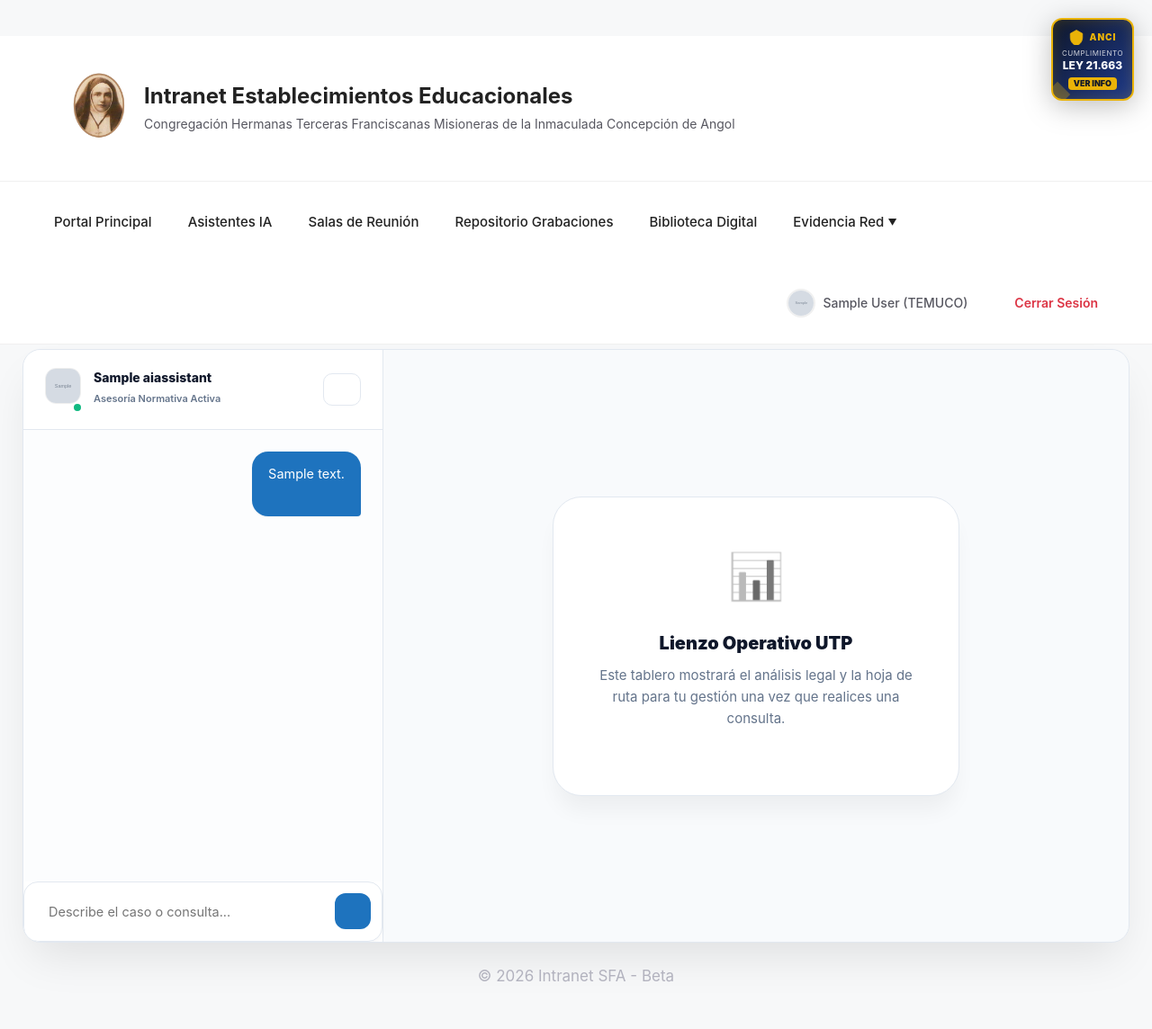
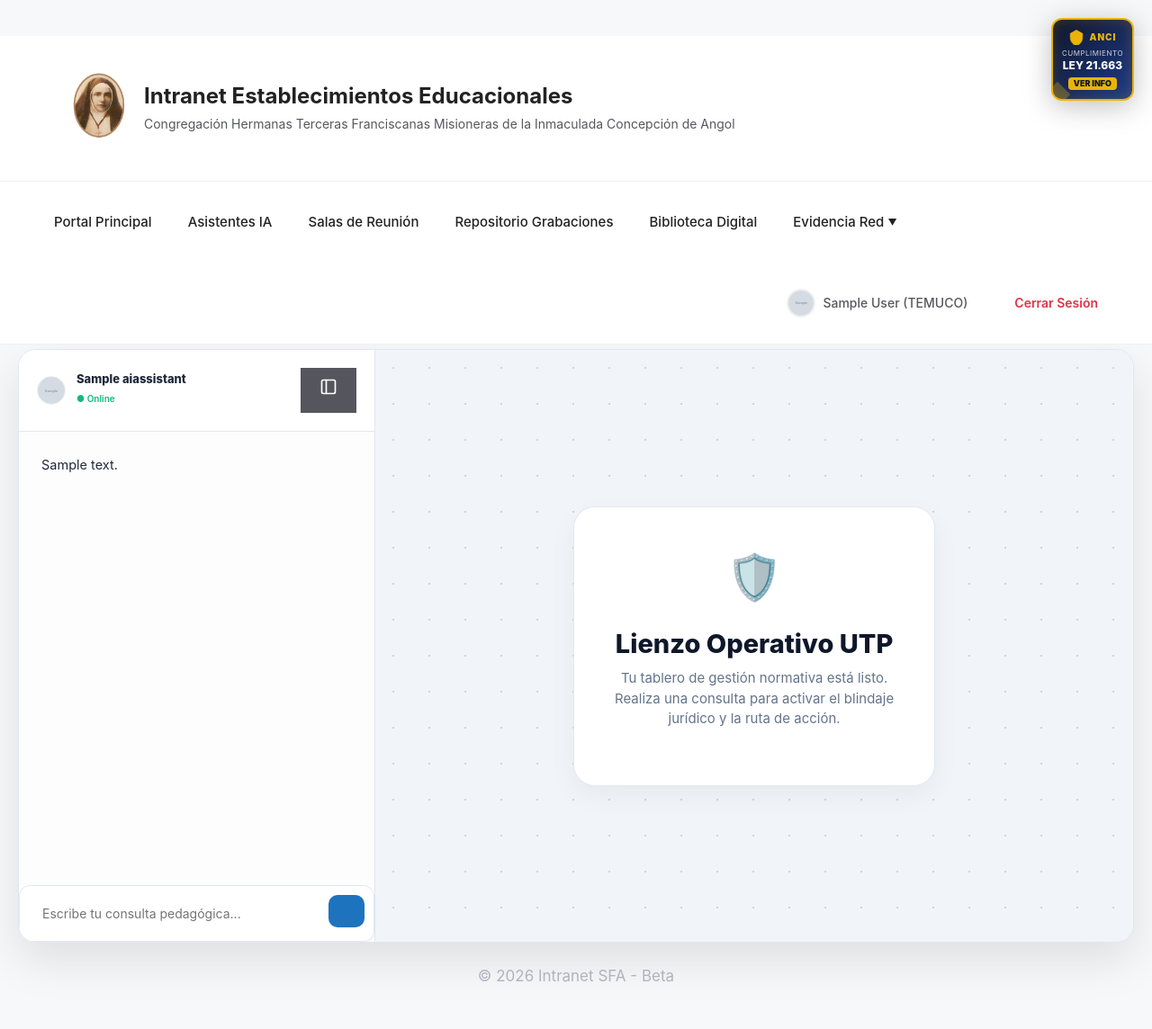
Before and after one commit to jeria88/intranet-sf, a Django app: a page that uses ai_modules/templates/ai_modules/chat.html in a window 1280 px wide. Shown: the whole page at 90% size. Run offline with Django 5.2, Linux system fonts and the light colour scheme; a user stored in the database is signed in; tables that the repository leaves empty hold one stand-in row (values such as "Sample post"); grey boxes marked "Sample" are stand-in pictures; data that the repository does not hold is empty.

Commit message:
Revert "style: ultra-premium aesthetic redesign (bubbles, management canvas, corporate report)"
This reverts commit 59e39e8474d94667334ef8ec60c51953938fc0fa.

```diff
--- a/ai_modules/static/ai_modules/css/ia_canvas.css
+++ b/ai_modules/static/ai_modules/css/ia_canvas.css
@@ -1,152 +1,135 @@
 :root {
-    --bg-app: #f1f5f9;
-    --sidebar-bg: #ffffff;
     --canvas-bg: #f8fafc;
+    --card-bg: #ffffff;
     --accent: #1e73be;
-    --accent-light: #e0efff;
-    --text-dark: #0f172a;
-    --text-base: #334155;
+    --accent-dark: #16568e;
+    --text-main: #1e293b;
     --text-muted: #64748b;
-    --bubble-ai: #f8fafc;
-    --bubble-user: #1e73be;
-    --border: #e2e8f0;
+    --border-light: #e2e8f0;
 }
 
-/* Master Layout */
+/* Layout Principal */
 .chat-main-layout {
     display: flex;
     width: 100%;
     height: calc(100vh - 140px);
-    background: var(--bg-app);
+    background: var(--canvas-bg);
     border-radius: 20px;
     overflow: hidden;
-    box-shadow: 0 25px 50px -12px rgba(0, 0, 0, 0.1);
-    border: 1px solid var(--border);
+    box-shadow: 0 20px 50px rgba(0,0,0,0.1);
+    border: 1px solid var(--border-light);
 }
 
-/* Sidebar Estilo 'Modern Chat' */
+/* Sidebar de Chat (30%) */
 .chat-sidebar {
-    width: 30%;
-    min-width: 400px;
-    background: var(--sidebar-bg);
-    border-right: 1px solid var(--border);
+    width: 32%;
+    min-width: 380px;
+    max-width: 500px;
+    background: white;
+    border-right: 1px solid var(--border-light);
     display: flex;
     flex-direction: column;
-    transition: all 0.4s cubic-bezier(0.16, 1, 0.3, 1);
-    position: relative;
-    z-index: 10;
+    transition: all 0.4s cubic-bezier(0.4, 0, 0.2, 1);
 }
 
 .chat-header {
-    padding: 20px 24px;
-    border-bottom: 1px solid var(--border);
+    padding: 20px;
+    border-bottom: 1px solid var(--border-light);
     display: flex;
     justify-content: space-between;
     align-items: center;
+    background: #fff;
 }
 
 .chat-messages {
     flex: 1;
     overflow-y: auto;
-    padding: 24px;
-    display: flex;
-    flex-direction: column;
-    gap: 16px;
-    background: #fcfdfe;
+    padding: 25px;
+    background: #fdfdfd;
 }
 
-/* Burbujas de Conversación */
-.message-row {
-    max-width: 85%;
-    display: flex;
-    flex-direction: column;
+/* Markdown Harmony (Chat Sidebar) */
+.message-content {
+    font-size: 14.5px;
+    line-height: 1.6;
+    color: var(--text-main);
 }
 
-.message-row.ai { align-self: flex-start; }
-.message-row.user { align-self: flex-end; }
+.message-content p { margin-bottom: 12px; }
 
-.message-content {
-    padding: 14px 18px;
-    border-radius: 18px;
-    font-size: 14.5px;
-    line-height: 1.55;
-    box-shadow: 0 1px 2px rgba(0,0,0,0.05);
+.message-content ul, .message-content ol {
+    margin-bottom: 15px;
+    padding-left: 20px;
 }
 
-.message-row.ai .message-content {
-    background: var(--bubble-ai);
-    color: var(--text-base);
-    border: 1px solid var(--border);
-    border-bottom-left-radius: 4px;
+.message-content li { margin-bottom: 6px; }
+
+.message-content table {
+    width: 100%;
+    border-collapse: separate;
+    border-spacing: 0;
+    margin: 15px 0;
+    border: 1px solid var(--border-light);
+    border-radius: 10px;
+    overflow: hidden;
+    font-size: 13px;
 }
 
-.message-row.user .message-content {
-    background: var(--bubble-user);
+.message-content th {
+    background: #334155;
     color: white;
-    border-bottom-right-radius: 4px;
+    padding: 10px 12px;
+    text-align: left;
+    font-weight: 600;
 }
 
-/* Markdown dentro de burbujas */
-.message-content table {
-    width: 100%;
-    border-collapse: collapse;
-    margin: 12px 0;
-    font-size: 13px;
-    background: rgba(255,255,255,0.5);
-    border-radius: 8px;
-    overflow: hidden;
+.message-content td {
+    padding: 10px 12px;
+    border-bottom: 1px solid var(--border-light);
 }
 
-.message-content th { background: rgba(0,0,0,0.05); padding: 8px; text-align: left; }
-.message-content td { border-bottom: 1px solid rgba(0,0,0,0.05); padding: 8px; }
+.message-content tr:last-child td { border-bottom: none; }
+.message-content tr:nth-child(even) { background: #f8fafc; }
 
-/* Botón Toggle Minimalista */
-#toggle-canvas {
-    background: transparent;
-    border: 1px solid var(--border);
-    color: var(--text-muted);
-    width: 36px;
-    height: 36px;
-    border-radius: 10px;
-    display: flex;
-    align-items: center;
-    justify-content: center;
-    cursor: pointer;
-    transition: all 0.2s;
+/* Lienzo Canvas (70%) */
+.canvas-container {
+    flex: 1;
+    padding: 35px;
+    overflow-y: auto;
+    background: #f1f5f9 radial-gradient(#cbd5e1 1px, transparent 0);
+    background-size: 40px 40px;
+    transition: all 0.4s cubic-bezier(0.4, 0, 0.2, 1);
+    position: relative;
 }
 
-#toggle-canvas:hover {
-    background: var(--bg-app);
-    color: var(--accent);
-    border-color: var(--accent);
+/* Colapso */
+.canvas-collapsed .canvas-container {
+    flex: 0;
+    width: 0;
+    padding: 0;
+    opacity: 0;
 }
-
-/* Canvas Estilo 'Lienzo de Gestión' */
-.canvas-container {
-    flex: 1;
-    padding: 40px;
-    overflow-y: auto;
-    background: var(--canvas-bg);
-    transition: all 0.4s cubic-bezier(0.16, 1, 0.3, 1);
+.canvas-collapsed .chat-sidebar {
+    width: 100%;
+    max-width: 100%;
 }
-
-.canvas-collapsed .canvas-container { flex: 0; width: 0; padding: 0; opacity: 0; pointer-events: none; }
-.canvas-collapsed .chat-sidebar { width: 100%; max-width: 100%; }
 
 .canvas-grid {
     display: grid;
     grid-template-columns: 1fr 1fr;
-    gap: 30px;
+    gap: 25px;
     max-width: 1200px;
     margin: 0 auto;
 }
 
 .canvas-card {
     background: white;
-    border-radius: 24px;
-    padding: 35px;
-    border: 1px solid var(--border);
-    box-shadow: 0 4px 6px -1px rgba(0, 0, 0, 0.05);
+    border-radius: 18px;
+    padding: 30px;
+    box-shadow: 0 4px 20px rgba(0,0,0,0.04);
+    border: 1px solid var(--border-light);
+    display: flex;
+    flex-direction: column;
 }
 
 .canvas-card.full-width { grid-column: span 2; }
@@ -154,58 +137,103 @@
 .card-header {
     display: flex;
     align-items: center;
-    gap: 15px;
-    margin-bottom: 25px;
+    gap: 12px;
+    margin-bottom: 20px;
     padding-bottom: 15px;
-    border-bottom: 1px solid #f1f5f9;
+    border-bottom: 2px solid #f1f5f9;
 }
 
 .card-header h3 {
     margin: 0;
-    font-size: 14px;
+    font-size: 15px;
     font-weight: 800;
     text-transform: uppercase;
-    letter-spacing: 1.5px;
-    color: var(--text-dark);
+    letter-spacing: 1px;
+    color: #0f172a;
 }
 
-/* Reporte PDF Corporativo */
-@media print {
-    @page { size: portrait; margin: 20mm; }
-    body * { visibility: hidden; }
-    #canvas-container, #canvas-container * { visibility: visible; }
-    #canvas-container {
-        position: static !important;
-        width: 100% !important;
-        padding: 0 !important;
-        background: white !important;
-    }
-    .print-only-header { display: block !important; border-bottom: 2px solid #334155; margin-bottom: 40px; padding-bottom: 20px; }
-    .print-only-footer { display: block !important; position: fixed; bottom: 0; width: 100%; border-top: 1px solid #ddd; padding: 15px; }
-    .canvas-actions, #toggle-canvas, #canvas-empty-state { display: none !important; }
-    .canvas-card {
-        border: 1px solid #eee !important;
-        box-shadow: none !important;
-        margin-bottom: 30px;
-        break-inside: avoid;
-        padding: 25px !important;
-    }
-    .card-header h3 { color: #000; font-size: 12px; }
-    .card-body { font-size: 12px; line-height: 1.6; }
+.card-body {
+    flex: 1;
+    font-size: 14px;
+    color: #334155;
 }
 
-/* Botón Generar PDF Premium */
-.btn-print {
-    background: var(--text-dark);
-    color: white;
-    padding: 14px 28px;
+/* Botones de Acción */
+.canvas-actions {
+    display: flex;
+    justify-content: flex-end;
+    gap: 12px;
+    margin-top: 30px;
+    flex-wrap: wrap;
+}
+
+.btn-canvas {
+    display: inline-flex;
+    align-items: center;
+    gap: 8px;
+    padding: 12px 20px;
     border-radius: 12px;
-    font-size: 14px;
+    font-size: 13px;
     font-weight: 700;
+    text-decoration: none;
+    transition: all 0.2s;
     border: none;
     cursor: pointer;
-    transition: all 0.3s;
+}
+
+.btn-calendar { background: #5436DA; color: white; }
+.btn-cycle { background: #0ea5e9; color: white; }
+.btn-print { background: #64748b; color: white; }
+
+.btn-canvas:hover {
+    transform: translateY(-2px);
+    filter: brightness(1.1);
     box-shadow: 0 10px 15px -3px rgba(0,0,0,0.1);
 }
 
-.btn-print:hover { transform: translateY(-3px); box-shadow: 0 20px 25px -5px rgba(0,0,0,0.1); }
+/* MODO IMPRESIÓN */
+@media print {
+    @page { size: portrait; margin: 15mm; }
+
+    body * { visibility: hidden; }
+
+    .site-header, .main-navigation, footer, #toggle-canvas, .chat-sidebar { display: none !important; }
+
+    #canvas-container, #canvas-container * { visibility: visible; }
+
+    #canvas-container {
+        display: block !important;
+        position: static !important;
+        width: 100% !important;
+        height: auto !important;
+        padding: 0 !important;
+        margin: 0 !important;
+        background: white !important;
+        overflow: visible !important;
+    }
+
+    .print-only-header, .print-only-footer { display: block !important; visibility: visible !important; }
+    .canvas-actions, #canvas-empty-state { display: none !important; }
+
+    .canvas-grid {
+        display: block !important;
+        width: 100% !important;
+    }
+
+    .canvas-card {
+        display: block !important;
+        break-inside: avoid;
+        box-shadow: none !important;
+        border: 1px solid #ddd !important;
+        margin-bottom: 25px !important;
+        padding: 20px !important;
+        width: 100% !important;
+    }
+}
+
+/* Mobile */
+@media (max-width: 1024px) {
+    .chat-main-layout { flex-direction: column; height: auto; }
+    .chat-sidebar { width: 100%; min-width: 100%; height: 500px; }
+    .canvas-grid { grid-template-columns: 1fr; }
+}
--- a/ai_modules/templates/ai_modules/chat.html
+++ b/ai_modules/templates/ai_modules/chat.html
@@ -4,40 +4,36 @@
 {% block extra_css %}
 <link rel="stylesheet" href="{% static 'ai_modules/css/ia_canvas.css' %}">
 <style>
-    /* Reset dinámico para pantalla completa sin scroll horizontal */
+    /* Reset de container para modo dashboard */
     .container {
         max-width: 100% !important;
-        padding: 5px 25px !important;
+        padding: 5px 20px !important;
     }
 </style>
 {% endblock %}
 
 {% block content %}
 <div id="main-wrapper" class="chat-main-layout">
-    <!-- Sidebar de Conversación (Estilo Moderno) -->
+    <!-- Sidebar de Conversación (32%) -->
     <div class="chat-sidebar">
         <div class="chat-header">
-            <div style="display: flex; align-items: center; gap: 14px;">
-                <div style="position: relative;">
-                    <img src="{% static 'img/' %}{{ assistant.image_name }}" alt="{{ assistant.name }}" style="width: 40px; height: 40px; border-radius: 12px; border: 1px solid #eee; object-fit: cover;">
-                    <div style="position: absolute; bottom: -2px; right: -2px; width: 12px; height: 12px; background: #10b981; border: 2px solid white; border-radius: 50%;"></div>
-                </div>
+            <div style="display: flex; align-items: center; gap: 12px;">
+                <img src="{% static 'img/' %}{{ assistant.image_name }}" alt="{{ assistant.name }}" style="width: 32px; height: 32px; border-radius: 50%; border: 1px solid #eee;">
                 <div>
-                    <h2 style="font-size: 14px; margin: 0; font-weight: 800; color: var(--text-dark);">{{ assistant.name }}</h2>
-                    <span style="font-size: 11px; color: var(--text-muted); font-weight: 600;">Asesoría Normativa Activa</span>
+                    <h2 style="font-size: 13px; margin: 0; font-weight: 800; color: #1e293b;">{{ assistant.name }}</h2>
+                    <span style="font-size: 10px; color: #10b981; font-weight: 600;">● Online</span>
                 </div>
             </div>
 
-            <button id="toggle-canvas" title="Expandir/Contraer Dashboard">
-                <svg width="20" height="20" viewBox="0 0 24 24" fill="none" stroke="currentColor" stroke-width="2" stroke-linecap="round" stroke-linejoin="round"><path d="M15 3h4a2 2 0 0 1 2 2v14a2 2 0 0 1-2 2h-4M10 17l5-5-5-5M13.8 12H3"/></svg>
+            <button id="toggle-canvas" title="Expandir/Contraer Lienzo">
+                <svg width="20" height="20" viewBox="0 0 24 24" fill="none" stroke="currentColor" stroke-width="2" stroke-linecap="round" stroke-linejoin="round"><rect x="3" y="3" width="18" height="18" rx="2" ry="2"></rect><line x1="9" y1="3" x2="9" y2="21"></line></svg>
             </button>
         </div>
 
         <div class="chat-messages" id="chat-messages">
-            <!-- Los mensajes se renderizan aquí con estilo de burbujas -->
             {% if not chat_messages %}
             <div class="message-row ai">
-                <div class="message-content">¡Buen día! Soy tu **{{ assistant.name }}**. He analizado el Reglamento de Evaluación y estoy listo para asesorarte en la toma de decisiones pedagógicas. ¿Qué situación deseas revisar?</div>
+                <div class="message-content">¡Hola! Soy tu {{ assistant.name }}. He cargado toda la normativa de **{{ assistant.establishment }}** para asesorarte. ¿Qué sucede hoy?</div>
             </div>
             {% endif %}
 
@@ -49,39 +45,38 @@
         </div>
 
         <div class="chat-input-area">
-            <div style="display: flex; gap: 12px; background: #fff; border: 1.5px solid var(--border); border-radius: 16px; padding: 12px; box-shadow: 0 4px 6px -1px rgba(0,0,0,0.03);">
-                <textarea id="chat-input" placeholder="Describe el caso o consulta..." rows="1" style="flex:1; border:none; outline:none; resize:none; font-size:14.5px; font-family: inherit; color: var(--text-base);"></textarea>
-                <button id="send-btn" style="background:var(--accent); color:white; border:none; width: 40px; height: 40px; border-radius:12px; cursor:pointer; display:flex; align-items:center; justify-content:center; transition: all 0.2s;">
-                    <svg width="20" height="20" viewBox="0 0 24 24" fill="none" stroke="currentColor" stroke-width="2.5" stroke-linecap="round" stroke-linejoin="round"><line x1="22" y1="2" x2="11" y2="13"></line><polygon points="22 2 15 22 11 13 2 9 22 2"></polygon></svg>
+            <div style="display: flex; gap: 10px; background: #fff; border: 1.5px solid #e2e8f0; border-radius: 12px; padding: 10px; box-shadow: 0 4px 6px -1px rgba(0,0,0,0.05);">
+                <textarea id="chat-input" placeholder="Escribe tu consulta pedagógica..." rows="1" style="flex:1; border:none; outline:none; resize:none; font-size:14px; font-family: inherit;"></textarea>
+                <button id="send-btn" style="background:var(--accent); color:white; border:none; width: 36px; height: 36px; border-radius:10px; cursor:pointer; display:flex; align-items:center; justify-content:center; transition: 0.2s;">
+                    <svg width="18" height="18" viewBox="0 0 24 24" fill="none" stroke="currentColor" stroke-width="2.5" stroke-linecap="round" stroke-linejoin="round"><line x1="22" y1="2" x2="11" y2="13"></line><polygon points="22 2 15 22 11 13 2 9 22 2"></polygon></svg>
                 </button>
             </div>
         </div>
     </div>
 
-    <!-- Lienzo Canvas (Dashboard de Gestión) -->
+    <!-- Lienzo Canvas (68%) -->
     <div class="canvas-container" id="canvas-container">
-        <!-- Encabezado de Reporte (Solo PDF) -->
-        <div class="print-only-header" style="display: none;">
-            <div style="display: flex; justify-content: space-between; align-items: flex-end; padding-bottom: 15px;">
+        <!-- Encabezado Institucional (Visible solo en PDF) -->
+        <div class="print-only-header" style="display: none; border-bottom: 3px solid var(--accent); padding-bottom: 20px; margin-bottom: 30px;">
+            <div style="display: flex; justify-content: space-between; align-items: center;">
                 <div style="display: flex; align-items: center; gap: 20px;">
-                    <img src="{% static 'img/logo.png' %}" alt="Logo SFA" style="width: 70px; height: auto;">
+                    <img src="{% static 'img/logo.png' %}" alt="Logo" style="width: 80px; height: auto;">
                     <div>
-                        <h1 style="margin: 0; font-size: 22px; font-weight: 900; color: #000; letter-spacing: -0.5px;">MINUTA DE ASESORÍA NORMATIVA</h1>
-                        <p style="margin: 2px 0 0; font-size: 13px; color: #334155; font-weight: 700;">{{ assistant.establishment }} — Unidad Técnico Pedagógica</p>
+                        <h1 style="margin: 0; font-size: 24px; color: #1e293b; font-weight: 800;">INFORME DE ASESORÍA NORMATIVA</h1>
+                        <p style="margin: 5px 0 0; color: #64748b; font-weight: 600;">Unidad Técnico Pedagógica — {{ assistant.establishment }}</p>
                     </div>
                 </div>
-                <div style="text-align: right; font-size: 12px; font-weight: 600;">
-                    <p style="margin: 0;">Red Educacional Hermanas Franciscanas</p>
-                    <p style="margin: 2px 0 0;">Fecha: <span id="print-date"></span></p>
+                <div style="text-align: right;">
+                    <p style="margin: 5px 0 0; font-size: 13px; color: #64748b;">Fecha de Emisión: <span id="print-date"></span></p>
                 </div>
             </div>
         </div>
 
         <div id="canvas-empty-state" style="display: flex; flex-direction: column; align-items: center; justify-content: center; height: 100%; text-align: center;">
-            <div style="background: white; padding: 50px; border-radius: 32px; box-shadow: 0 20px 25px -5px rgba(0, 0, 0, 0.05); border: 1px solid var(--border);">
-                <div style="font-size: 50px; margin-bottom: 25px; filter: grayscale(1);">📊</div>
-                <h3 style="margin: 0 0 12px; color: var(--text-dark); font-weight: 900; font-size: 20px;">Lienzo Operativo UTP</h3>
-                <p style="max-width: 350px; font-size: 15px; color: var(--text-muted); line-height: 1.6;">Este tablero mostrará el análisis legal y la hoja de ruta para tu gestión una vez que realices una consulta.</p>
+            <div style="background: white; padding: 40px; border-radius: 24px; box-shadow: 0 10px 30px rgba(0,0,0,0.05); border: 1px solid #e2e8f0;">
+                <div style="font-size: 50px; margin-bottom: 20px;">🛡️</div>
+                <h3 style="margin: 0 0 10px; color: #0f172a; font-weight: 800;">Lienzo Operativo UTP</h3>
+                <p style="max-width: 320px; font-size: 15px; color: #64748b; line-height: 1.5;">Tu tablero de gestión normativa está listo. Realiza una consulta para activar el blindaje jurídico y la ruta de acción.</p>
             </div>
         </div>
 
@@ -89,8 +84,8 @@
             <!-- A. Sustento Normativo -->
             <div class="canvas-card">
                 <div class="card-header">
-                    <span style="font-size: 18px; color: var(--accent);">⚖️</span>
-                    <h3>Sustento Teórico y Legal</h3>
+                    <span style="font-size: 20px;">⚖️</span>
+                    <h3>Sustento Normativo</h3>
                 </div>
                 <div id="canvas-section-a" class="card-body"></div>
             </div>
@@ -98,7 +93,7 @@
             <!-- C. Checklist -->
             <div class="canvas-card">
                 <div class="card-header">
-                    <span style="font-size: 18px; color: #10b981;">✅</span>
+                    <span style="font-size: 20px;">✅</span>
                     <h3>Checklist de Monitoreo</h3>
                 </div>
                 <div id="canvas-section-c" class="card-body"></div>
@@ -106,25 +101,24 @@
 
             <!-- B. Ruta de Acciones -->
             <div class="canvas-card full-width">
-                <div class="card-header" style="justify-content: space-between;">
-                    <div style="display: flex; align-items: center; gap: 15px;">
-                        <span style="font-size: 18px; color: #f59e0b;">🚀</span>
-                        <h3>Ruta de Acción Operativa</h3>
-                    </div>
+                <div class="card-header">
+                    <span style="font-size: 20px;">🚀</span>
+                    <h3>Ruta de Acción Operativa</h3>
                 </div>
                 <div id="canvas-section-b" class="card-body"></div>
 
                 <div class="canvas-actions">
-                    <button onclick="window.print()" class="btn-print">
-                        <span>🖨️</span> Generar Reporte Corporativo (PDF)
+                    <button onclick="window.print()" class="btn-canvas btn-print">
+                        <span>🖨️</span> Generar Reporte PDF
                     </button>
                 </div>
             </div>
         </div>
 
-        <!-- Pie de Reporte (Solo PDF) -->
-        <div class="print-only-footer" style="display: none;">
-            <p style="margin: 0;">Este documento es un reporte técnico generado por el Asistente IA Institucional. Requiere validación del equipo directivo local.</p>
+        <!-- Pie de Página Institucional (Visible solo en PDF) -->
+        <div class="print-only-footer" style="display: none; margin-top: 50px; padding-top: 20px; border-top: 1px solid #e2e8f0; text-align: center; font-size: 11px; color: #94a3b8;">
+            <p style="margin-bottom: 5px;">Este documento es un reporte generado por el Asistente IA Institucional basado en el Reglamento de Evaluación y PME local.</p>
+            <p style="font-weight: 700;">© 2026 Red Educacional SFA — Registro de Gestión UTP</p>
         </div>
     </div>
 </div>
@@ -147,19 +141,17 @@
     const sectionB = document.getElementById('canvas-section-b');
     const sectionC = document.getElementById('canvas-section-c');
 
+    // Action Buttons
+    const btnCalendar = document.getElementById('btn-add-calendar');
+    const btnCycle = document.getElementById('btn-add-cycle');
+
     function scrollToBottom() {
         chatMessages.scrollTop = chatMessages.scrollHeight;
     }
 
-    // --- Toggle Canvas (Seamless) ---
+    // --- Toggle Canvas ---
     toggleBtn.addEventListener('click', () => {
         wrapper.classList.toggle('canvas-collapsed');
-        // Cambiar icono según estado
-        if (wrapper.classList.contains('canvas-collapsed')) {
-            toggleBtn.innerHTML = `<svg width="20" height="20" viewBox="0 0 24 24" fill="none" stroke="currentColor" stroke-width="2" stroke-linecap="round" stroke-linejoin="round"><path d="M9 3H5a2 2 0 0 0-2 2v14a2 2 0 0 0 2 2h4M14 17l-5-5 5-5M10.2 12H21"/></svg>`;
-        } else {
-            toggleBtn.innerHTML = `<svg width="20" height="20" viewBox="0 0 24 24" fill="none" stroke="currentColor" stroke-width="2" stroke-linecap="round" stroke-linejoin="round"><path d="M15 3h4a2 2 0 0 1 2 2v14a2 2 0 0 1-2 2h-4M10 17l5-5-5-5M13.8 12H3"/></svg>`;
-        }
     });
 
     // --- Lógica del Canvas ---
@@ -175,23 +167,23 @@
             canvasContent.style.display = 'grid';
 
             const parts = text.split(regexB);
-            const partA = (parts[0] || '').replace(regexA, '').trim();
+            const partA = parts[0].replace(regexA, '').trim();
             const remainBC = parts[1] || '';
             const partsBC = remainBC.split(regexC);
-            const partB = (partsBC[0] || '').trim();
-            const partC = (partsBC[1] || '').trim();
+            const partB = partsBC[0].trim();
+            const partC = partsBC[1] || '';
 
             sectionA.innerHTML = marked.parse(partA);
             sectionB.innerHTML = marked.parse(partB);
 
             const checklistHtml = marked.parse(partC);
-            sectionC.innerHTML = checklistHtml.replace(/<li>/g, '<li class="checklist-item" style="display:flex;gap:10px;margin-bottom:8px;"><input type="checkbox" style="margin-top:4px;"> ');
+            sectionC.innerHTML = checklistHtml.replace(/<li>/g, '<li class="checklist-item"><input type="checkbox"> ');
 
-            document.getElementById('print-date').innerText = new Date().toLocaleDateString('es-CL');
+            document.getElementById('print-date').innerText = new Date().toLocaleDateString();
         }
     }
 
-    // Carga inicial
+    // Carga inicial persistente
     const initialResponse = `{{ last_ai_response|safe|escapejs }}`;
     if (initialResponse && initialResponse !== 'None') {
         updateCanvas(initialResponse);
@@ -253,7 +245,7 @@
         if (e.key === 'Enter' && !e.shiftKey) { e.preventDefault(); sendMessage(); }
     });
 
-    // Renderizado Markdown inicial con burbujas
+    // Renderizar Markdown inicial
     document.querySelectorAll('.chat-messages .message-content').forEach(div => {
         div.innerHTML = marked.parse(div.innerText);
     });
```
